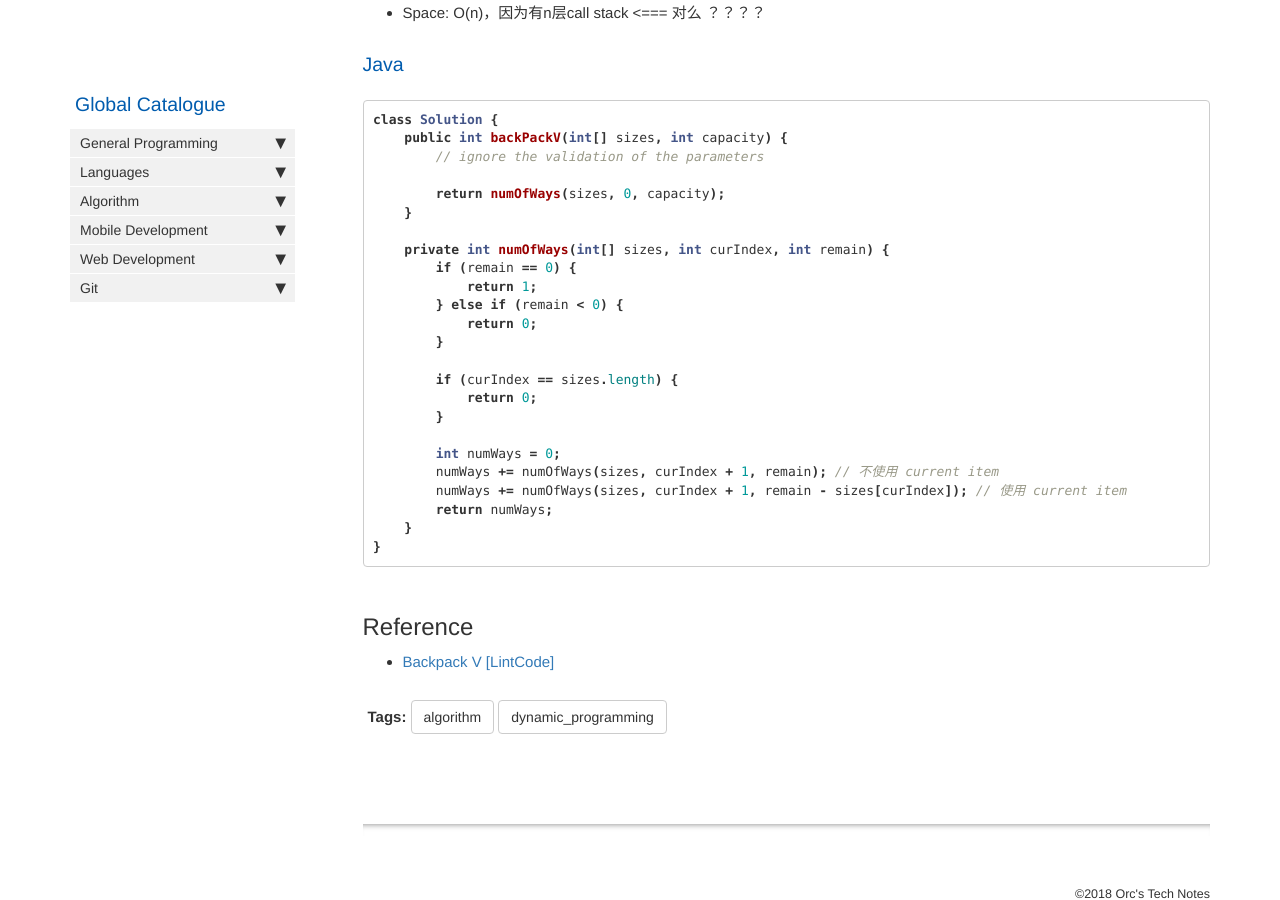
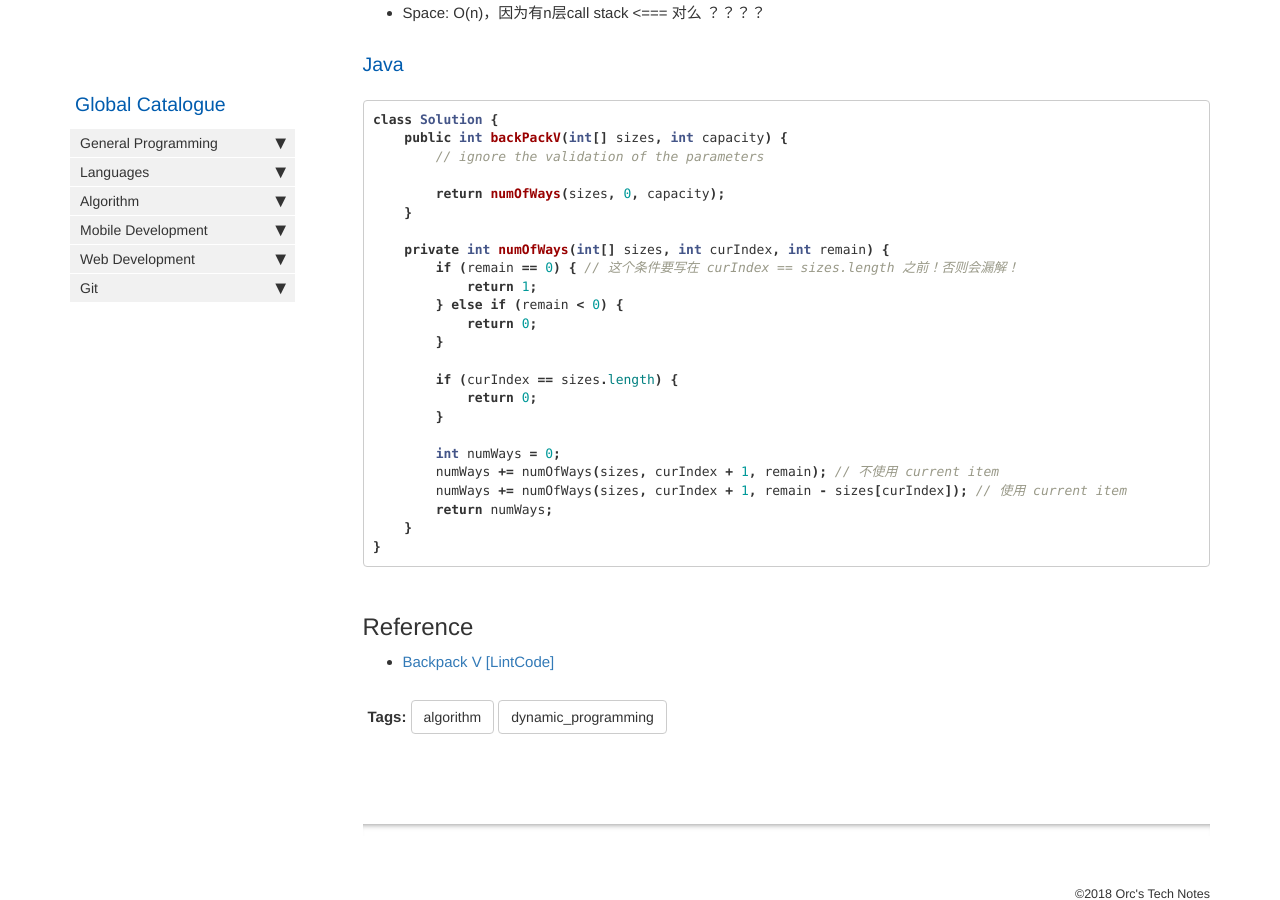
Before and after one commit to HungryOrc/hungryorc.github.io, a Jekyll site: the page built from pages/algorithm/algorithm_backpack_01_1attr_exactFill_returnNumOfSolutions.md, in a window 1280 px wide and 900 px high, scrolled down 3449 px. Built offline with Jekyll 4.4.1, drawn with Linux system fonts in a browser that asks for light colours; nearby versions of some CDN libraries; comment, search, counter and statistics services are not loaded.

Commit message:
Update algorithm_backpack_01_1attr_exactFill_returnNumOfSolutions.md

```diff
--- a/pages/algorithm/algorithm_backpack_01_1attr_exactFill_returnNumOfSolutions.md
+++ b/pages/algorithm/algorithm_backpack_01_1attr_exactFill_returnNumOfSolutions.md
@@ -158,7 +158,7 @@ class Solution {
     }
 
     private int numOfWays(int[] sizes, int curIndex, int remain) {
-        if (remain == 0) {
+        if (remain == 0) { // 这个条件要写在 curIndex == sizes.length 之前！否则会漏解！
             return 1;
         } else if (remain < 0) {
             return 0;
```
